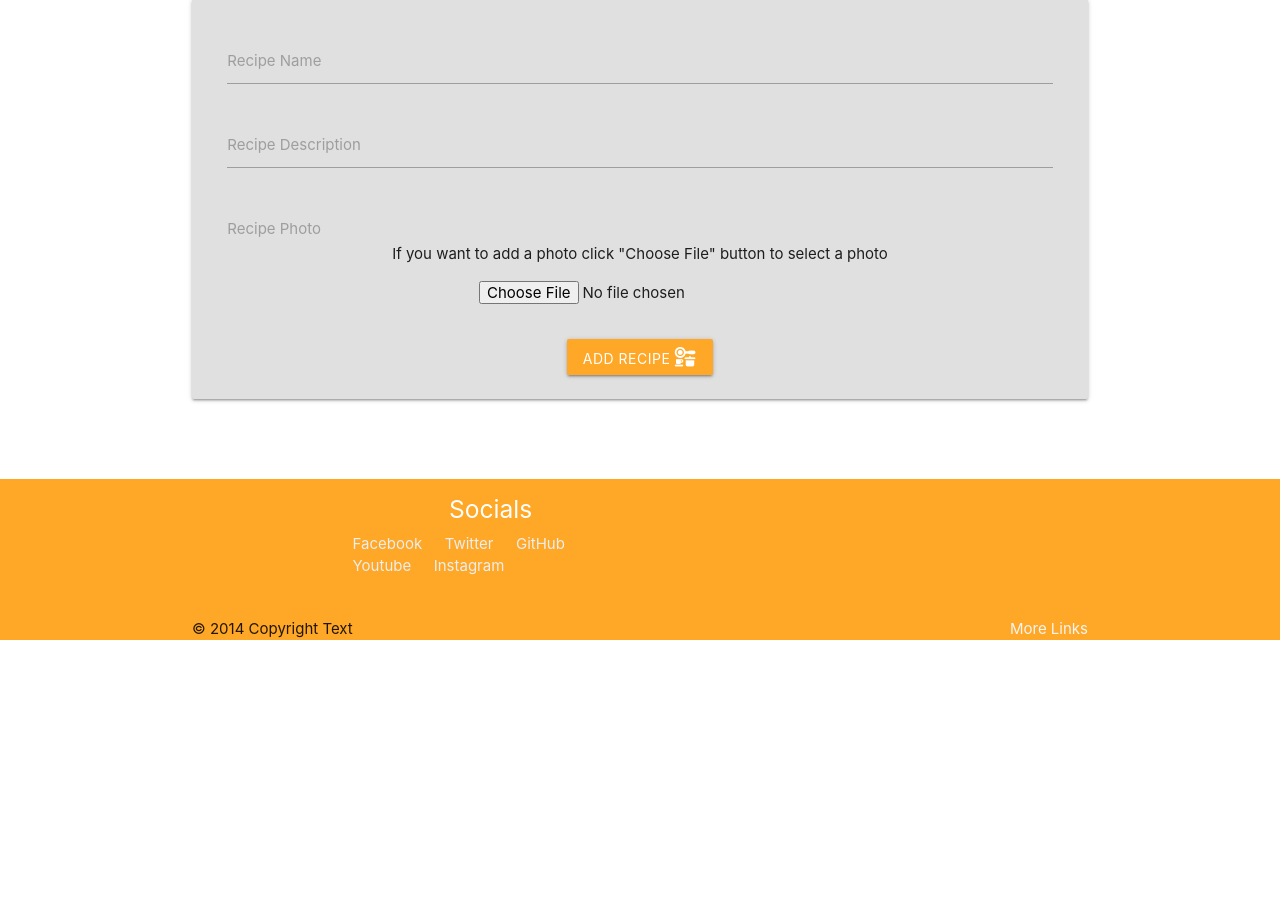
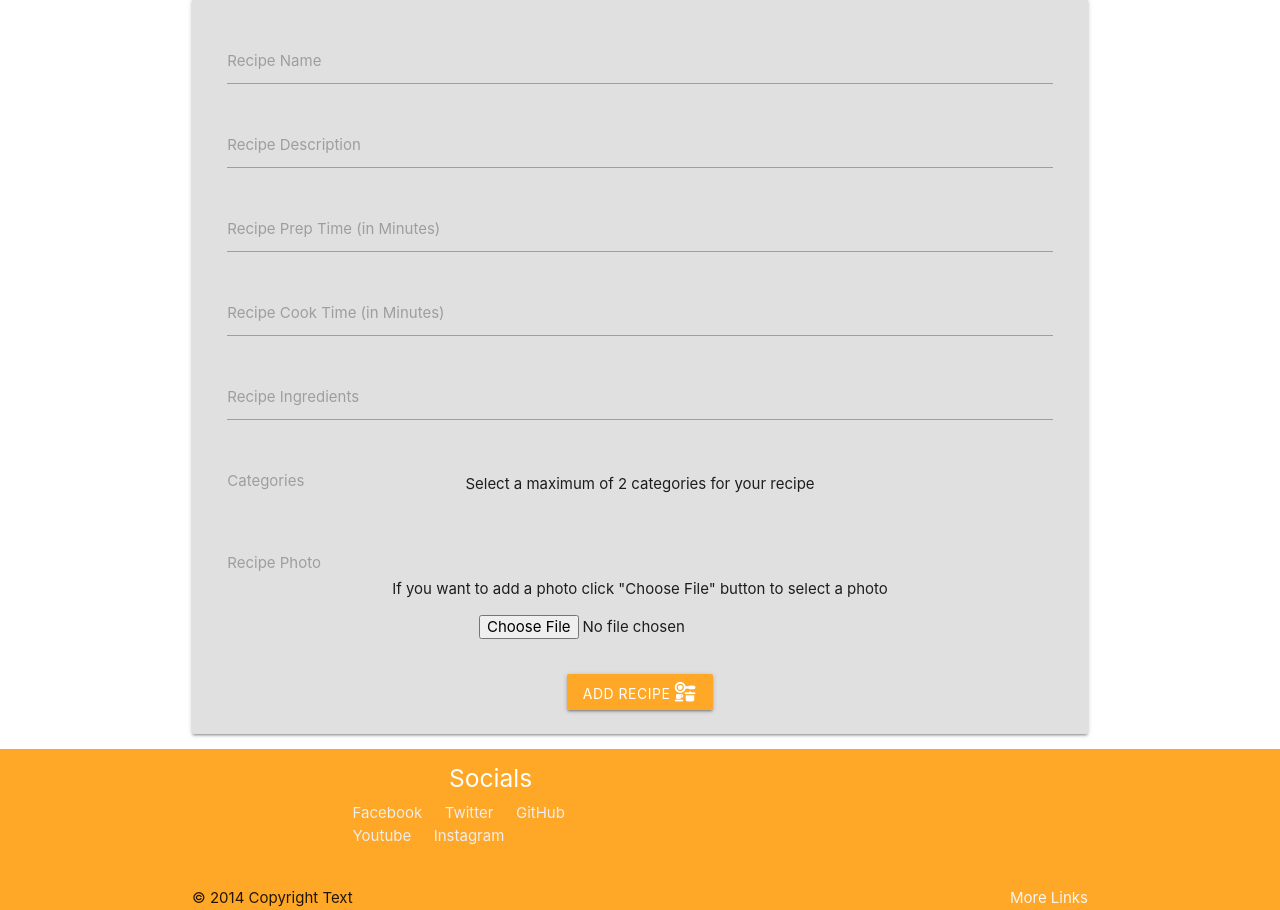
Before and after one commit to melanyhowell/p3, a Flask app: page / in a window 1280 px wide. Shown: the part 160-1070 px from the top of the page. Before the commit the page ends 800 px from the top, so only its background shows below. Run offline with Flask 3, Linux system fonts and the light colour scheme.

Commit message:
continued work on recipe form trying to work on solution for selcting categories

```diff
--- a/munch/static/js/script.js
+++ b/munch/static/js/script.js
@@ -3,3 +3,9 @@
     let nav_menu = document.querySelectorAll('.sidenav');
     M.Sidenav.init(nav_menu);
   });
+
+// recipe form drop down selction
+  document.addEventListener('DOMContentLoaded', function() {
+    let category_name_selector = document.querySelectorAll('.dropdown-trigger');
+    M.Dropdown.init(category_name_selector);
+  });
--- a/munch/templates/add_recipe.html
+++ b/munch/templates/add_recipe.html
@@ -19,7 +19,33 @@
                 <label for="recipe_description">Recipe Description</label>
             </div>
             <div class="input-field col s12">
-                <!--image-->
+                <!--recipe prep time-->
+                <input id="recipe_prep_time" name="recipe_prep_time" type="number" required>
+                <label for="recipe_prep_time">Recipe Prep Time (in Minutes)</label>
+            </div>
+            <div class="input-field col s12">
+                <!--recipe cook time-->
+                <input id="recipe_cook_time" name="recipe_cook_time" type="number" required>
+                <label for="recipe_cook_time">Recipe Cook Time (in Minutes)</label>
+            </div>
+            <div class="input-field col s12">
+                <!--recipe ingredients input-->
+                <input id="recipe_ingredients" name="recipe_ingredients" type="text" required>
+                <label for="recipe_ingredients">Recipe Ingredients</label>
+            </div>
+            <div class="input-field col s12">
+                <!--recipe categories input not working-->
+                <label for="category_name">Categories</label>
+                <p>Select a maximum of 2 categories for your recipe</p>
+                <select id="category_name" name="category_name">
+                    <option value="vegetarian">Vegetarian</option>
+                    <option value="Meat">Meat</option>
+                    <option value="Fish">Fish</option>
+                    <option value="under_30mins">Under 30 Mins</option>
+                </select>
+            </div>
+            <div class="input-field col s12">
+                <!--image upload-->
                 <br>
                 <p>If you want to add a photo click "Choose File" button to select a photo</p>
                 <input id="recipePhoto" name="recipe_photo"type="file" required>
```
